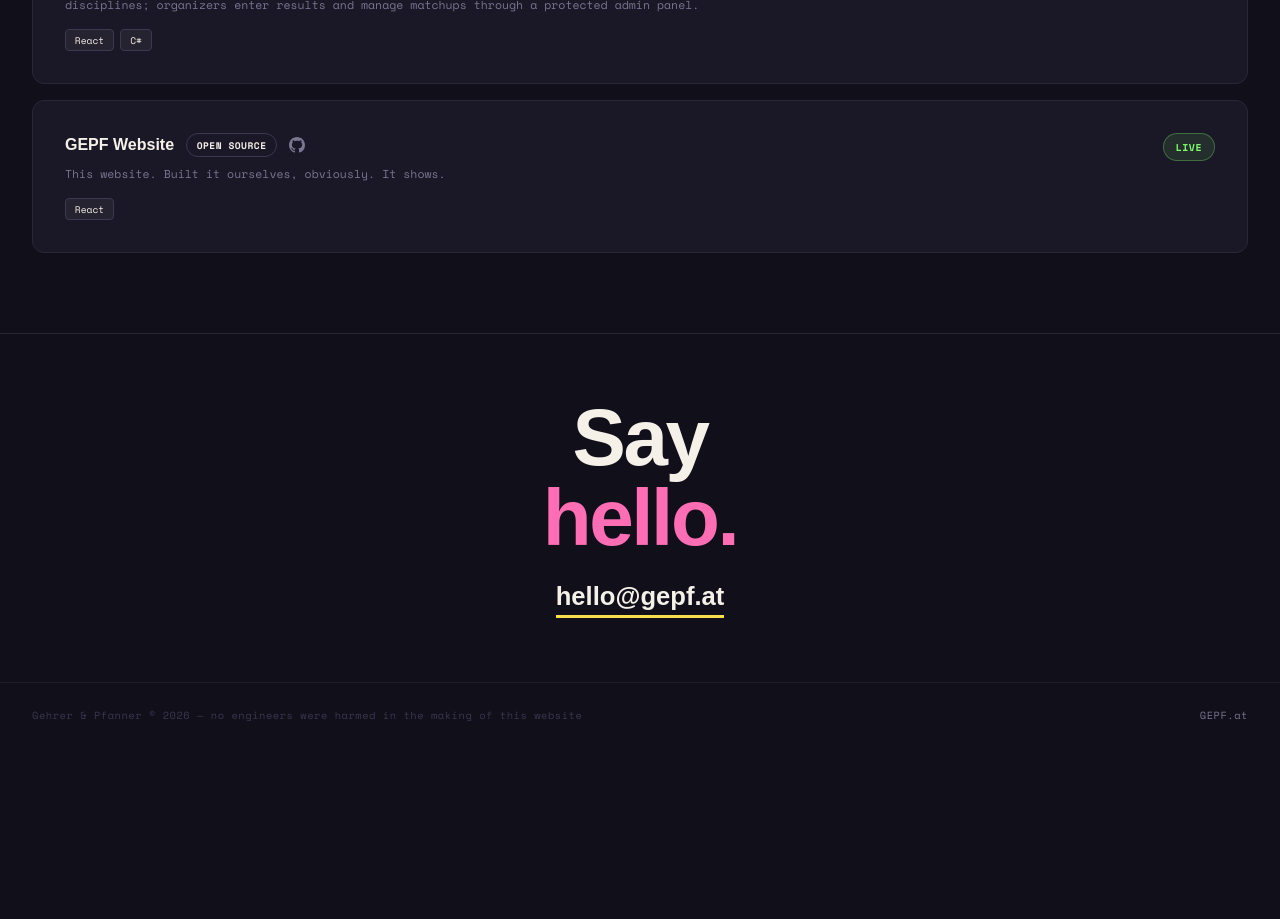
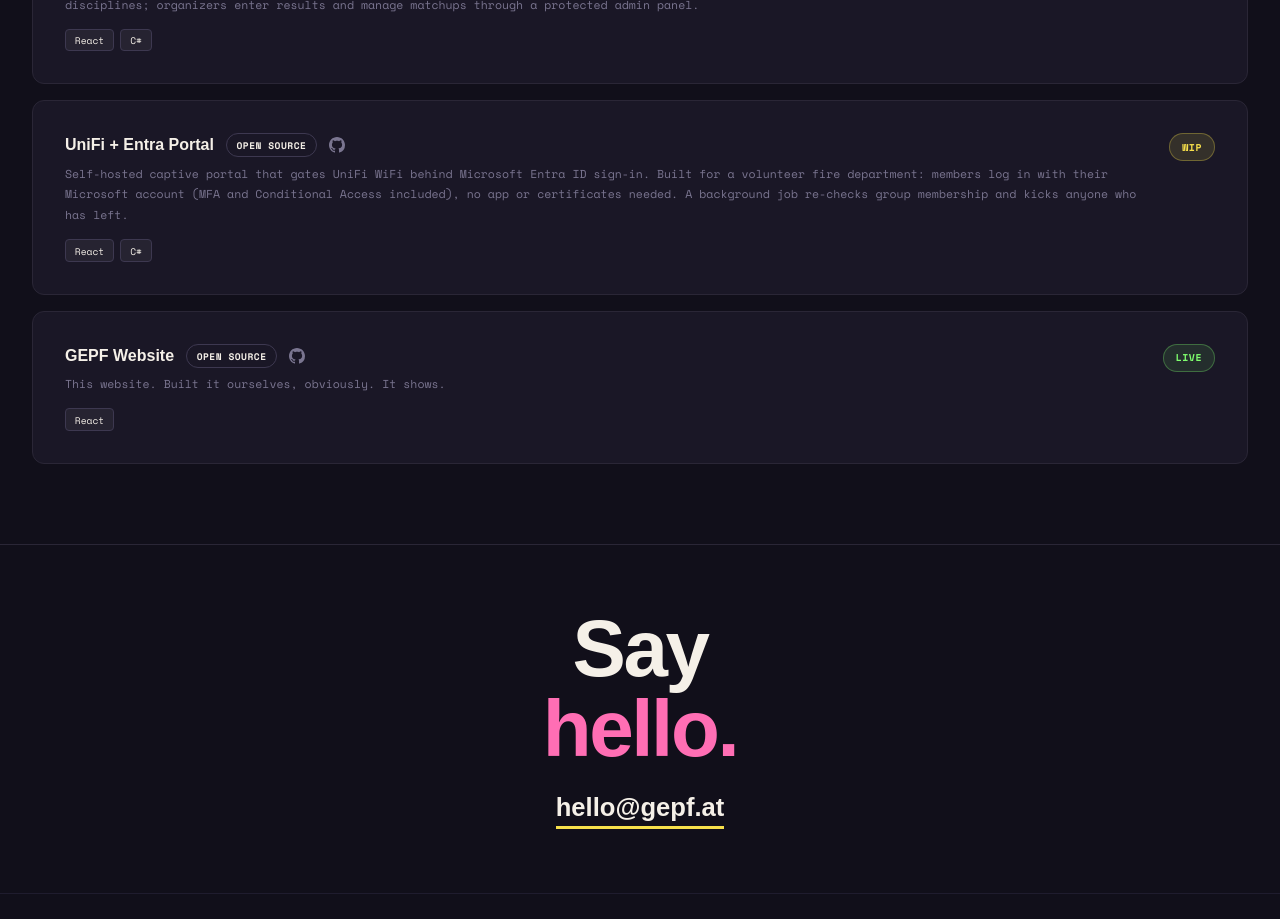
Before and after one commit to GEPF-Solutions/gepf-homepage, a React (Vite) app in the folder gepf-homepage/: page / in a window 1280 px wide. Shown: the part 1200-2119 px from the top of the page. Before the commit the page ends 1947 px from the top, so only its background shows below. Built offline with nearby package versions, Linux system fonts and the light colour scheme; a web font is replaced by a local one.

Commit message:
added unify-entral-portal project

```diff
--- a/gepf-homepage/src/components/Projects.tsx
+++ b/gepf-homepage/src/components/Projects.tsx
@@ -26,6 +26,14 @@
     link: 'https://highland-games.gepf.at',
     category: 'Open Source',
     github: 'https://github.com/GEPF-Solutions/HighlandGames',
+  },
+  {
+    name: 'UniFi + Entra Portal',
+    desc: 'Self-hosted captive portal that gates UniFi WiFi behind Microsoft Entra ID sign-in. Built for a volunteer fire department: members log in with their Microsoft account (MFA and Conditional Access included), no app or certificates needed. A background job re-checks group membership and kicks anyone who has left.',
+    status: 'wip',
+    tags: ['React', 'C#'],
+    category: 'Open Source',
+    github: 'https://github.com/GEPF-Solutions/Unifi-Entra-Portal',
   },
   {
     name: 'GEPF Website',
```
